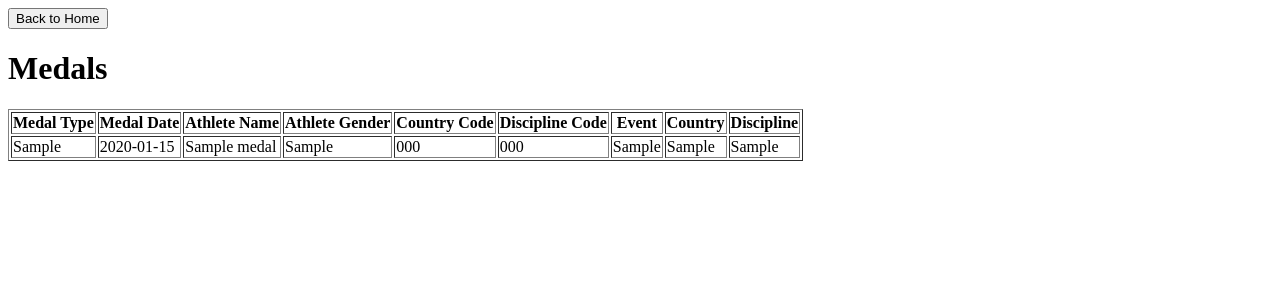
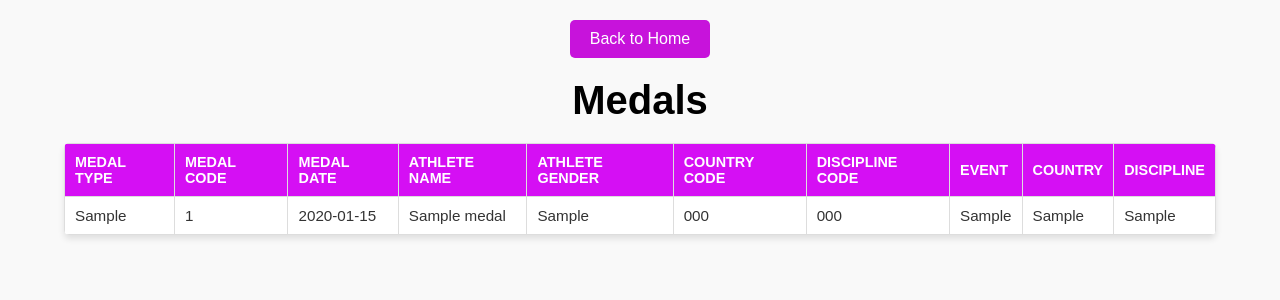
Before and after one commit to itu-itis22-kombak22/datalimpics, a Flask app: page /medals in a window 1280 px wide. Shown: the top 300 px of the page. Run offline with Flask 3, Linux system fonts and the light colour scheme; tables that the repository leaves empty hold one stand-in row (values such as "Sample post").

Commit message:
Medals Table Created

```diff
--- a/site-flask/templates/medals.html
+++ b/site-flask/templates/medals.html
@@ -4,14 +4,98 @@
     <meta charset="UTF-8">
     <meta name="viewport" content="width=device-width, initial-scale=1.0">
     <title>Medals</title>
+    <style>
+        /* Global Styles */
+body {
+            font-family: Arial, sans-serif;
+            margin: 0;
+            padding: 0;
+            background-color: #f9f9f9;
+            color: #333;
+        }
+
+        h1 {
+            text-align: center;
+            margin: 20px 0;
+            color: #000000;
+            font-size: 2.5em;
+        }
+
+        button {
+            display: block;
+            margin: 20px auto;
+            padding: 10px 20px;
+            font-size: 1em;
+            border: none;
+            border-radius: 5px;
+            background-color: #c713db;
+            color: white;
+            cursor: pointer;
+            transition: background-color 0.3s ease;
+        }
+
+        button:hover {
+            background-color: #cf31e6;
+        }
+
+        table {
+            width: 90%;
+            margin: 0 auto 20px auto;
+            border-collapse: collapse;
+            background-color: white;
+            border-radius: 5px;
+            box-shadow: 0 4px 6px rgba(0, 0, 0, 0.1);
+            overflow: hidden;
+        }
+
+        table th, table td {
+            text-align: left;
+            padding: 10px;
+            border: 1px solid #ddd;
+        }
+
+        table th {
+            background-color: #d50ff4;
+            color: white;
+            text-transform: uppercase;
+            font-size: 0.9em;
+        }
+
+        table tr:nth-child(even) {
+            background-color: #f2f2f2;
+        }
+
+        table tr:hover {
+            background-color: #e6f7ff;
+        }
+
+        table td {
+            font-size: 0.95em;
+        }
+
+        @media (max-width: 768px) {
+            table, table th, table td {
+                font-size: 0.8em;
+            }
+
+            button {
+                font-size: 0.9em;
+            }
+
+            h1 {
+                font-size: 2em;
+            }
+        }
+    </style>
 </head>
 <body>
     <button onclick="location.href='{{ url_for('indexPage') }}'">Back to Home</button>
     <h1>Medals</h1>
-    <table border="1">
+    <table>
         <thead>
             <tr>
                 <th>Medal Type</th>
+                <th>Medal Code</th>
                 <th>Medal Date</th>
                 <th>Athlete Name</th>
                 <th>Athlete Gender</th>
@@ -26,6 +110,7 @@
             {% for medal in medals %}
             <tr>
                 <td>{{ medal.medal_type }}</td>
+                <td>{{ medal.medal_code }}</td>
                 <td>{{ medal.medal_date }}</td>
                 <td>{{ medal.athlete_name }}</td>
                 <td>{{ medal.athlete_sex }}</td>
```
Also changed, not shown: site-flask/create_database.py (+17 -17 lines).
